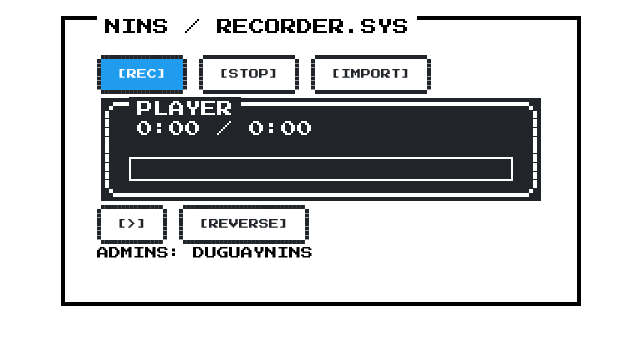
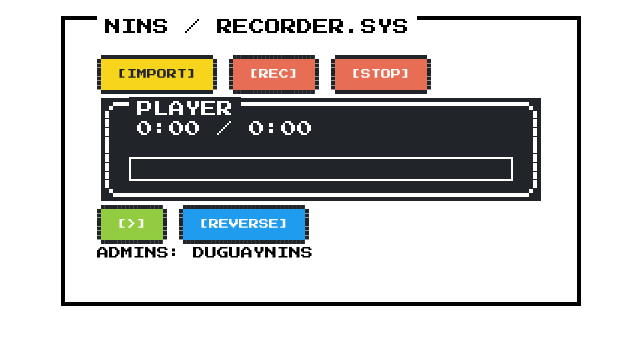
Before and after one commit to duguaynins/revoice, a plain HTML site: page index.html in a window 1280 px wide. Shown: the whole page, without its empty margins (319-959 px from the left). Drawn offline with nearby package versions, Linux system fonts and the light colour scheme.

Commit message:
Update index.html

```diff
--- a/index.html
+++ b/index.html
@@ -115,9 +115,9 @@ input[type="file"]{
     <p class="title">NINS / RECORDER.SYS</p>
 
     <div class="button-group">
-        <button class="nes-btn is-primary" id="startBtn">[REC]</button>
-        <button class="nes-btn" id="stopBtn" disabled>[STOP]</button>
-        <button class="nes-btn" id="importBtn">[IMPORT]</button>
+        <button class="nes-btn is-warning" id="importBtn">[IMPORT]</button>
+        <button class="nes-btn is-error" id="startBtn">[REC]</button>
+        <button class="nes-btn is-error" id="stopBtn" disabled>[STOP]</button>
     </div>
 
 
@@ -134,8 +134,8 @@ input[type="file"]{
     </div>
 
     <div class="button-group">
-        <button class="nes-btn" id="playBtn">[>]</button>
-        <button class="nes-btn" id="reverseBtn" disabled>[REVERSE]</button>
+        <button class="nes-btn is-success" id="playBtn">[>]</button>
+        <button class="nes-btn is-primary" id="reverseBtn" disabled>[REVERSE]</button>
         <a class="nes-btn" id="downloadLink" style="display:none">[DOWNLOAD]</a>
         <input type="file" id="fileInput" accept="audio/*">
     </div>
```
